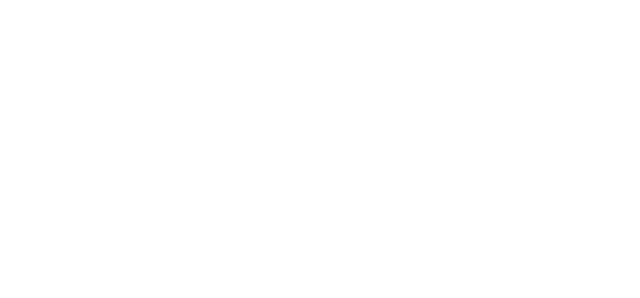
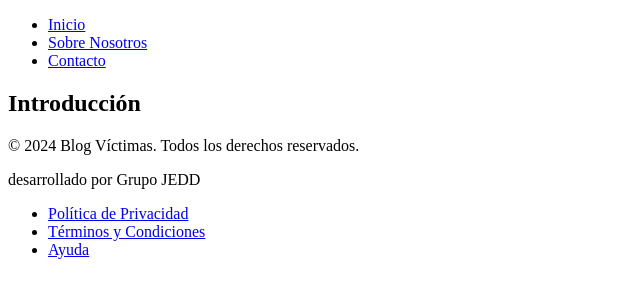
Before and after one commit to JonathanRobinsonAristizabalSoto/BlogVictimas, a plain HTML site: page index.html in a window 1280 px wide. Shown: the whole page, without its empty margins (0-640 px from the left). Drawn offline with Linux system fonts and the light colour scheme.

Commit message:
creacion de includ footer y header

```diff
--- /dev/null
+++ b/assets/js/includeHTML.js
@@ -0,0 +1,25 @@
+document.addEventListener("DOMContentLoaded", function() {
+    includeHTML();
+  });
+
+  function includeHTML() {
+    var z, i, elmnt, file, xhttp;
+    z = document.getElementsByTagName("*");
+    for (i = 0; i < z.length; i++) {
+      elmnt = z[i];
+      file = elmnt.getAttribute("include-html");
+      if (file) {
+        xhttp = new XMLHttpRequest();
+        xhttp.onreadystatechange = function() {
+          if (this.readyState == 4 && this.status == 200) {
+            elmnt.innerHTML = this.responseText;
+            elmnt.removeAttribute("include-html");
+            includeHTML();
+          }
+        }
+        xhttp.open("GET", file, true);
+        xhttp.send();
+        return;
+      }
+    }
+  }
--- a/index.html
+++ b/index.html
@@ -1,16 +1,23 @@
 <!DOCTYPE html>
 <html lang="es">
-<head>
-    <meta charset="UTF-8">
-    <meta name="viewport" content="width=device-width, initial-scale=1.0">
-    <title>Blog Victimas</title>
-</head>
-<body>
-    <header></header>
-    <section></section>
-    <section></section>
-    <section></section>
-    <section></section>
-    <footer></footer>
-</body>
+  <head>
+    <meta charset="UTF-8" />
+    <meta name="viewport" content="width=device-width, initial-scale=1.0" />
+    <title>Blog Víctimas</title>
+  </head>
+  <body>
+    <!-- header -->
+    <section>
+      <div include-html="./src/includes/header.html"></div>
+    </section>
+    <!-- contenido blog -->
+    <section>
+      <h2>Introducción</h2>
+    </section>
+    <!-- footer -->
+    <section>
+      <div include-html="./src/includes/footer.html"></div>
+    </section>
+    <script src="assets/js/includeHTML.js"></script>
+  </body>
 </html>
--- a/src/includes/footer.html
+++ b/src/includes/footer.html
@@ -0,0 +1,11 @@
+<footer>
+    <p>&copy; 2024 Blog Víctimas. Todos los derechos reservados.</p>
+    <p>desarrollado por Grupo JEDD</p>
+    <nav>
+      <ul>
+        <li><a href="#">Política de Privacidad</a></li>
+        <li><a href="#">Términos y Condiciones</a></li>
+        <li><a href="#">Ayuda</a></li>
+      </ul>
+    </nav>
+</footer>
--- a/src/includes/header.html
+++ b/src/includes/header.html
@@ -0,0 +1,9 @@
+<header>
+  <nav>
+    <ul>
+      <li><a href="#">Inicio</a></li>
+      <li><a href="#">Sobre Nosotros</a></li>
+      <li><a href="#">Contacto</a></li>
+    </ul>
+  </nav>
+</header>
```
